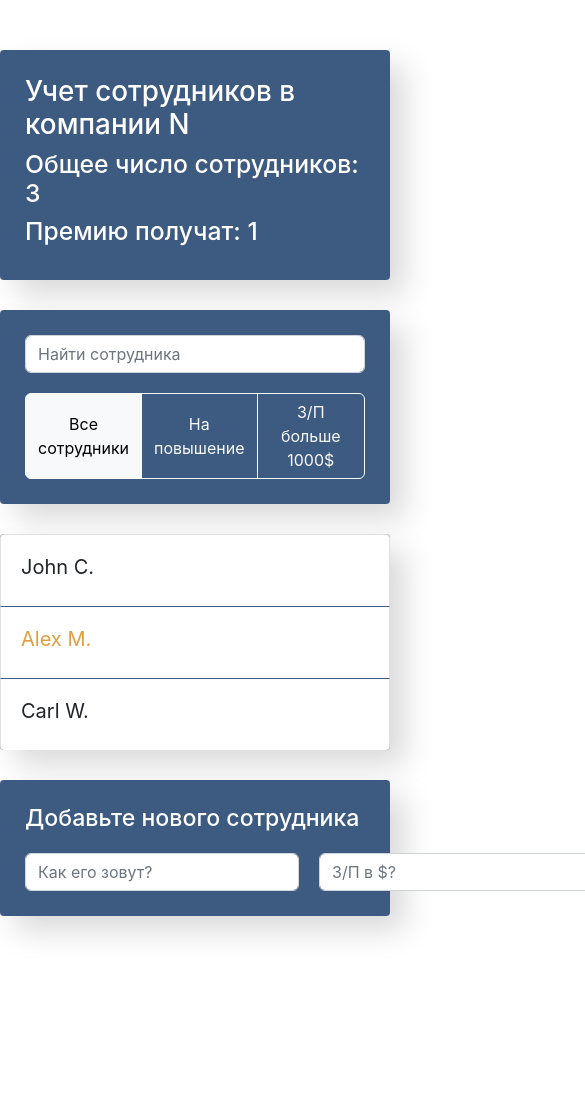
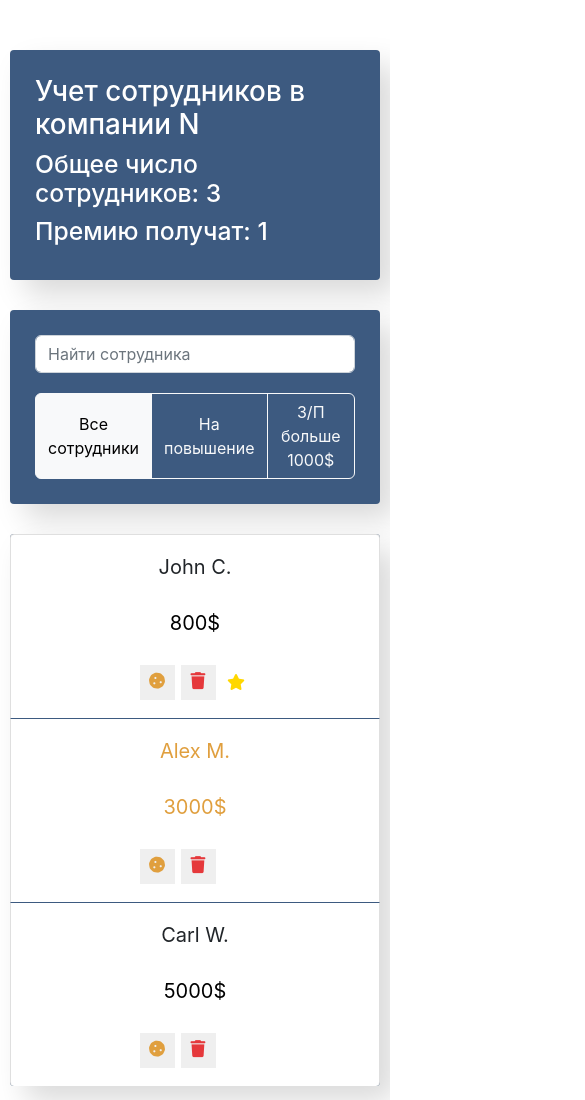
Before and after one commit to Shushu9/employees, a React app: page / in a window 390 px wide. Shown: the top 1100 px of the page, 585 px wide, since content can reach past the window. Before the commit the page ends 966 px from the top, so only its background shows below. Built offline with nearby package versions, Linux system fonts and the light colour scheme.

Commit message:
feat: add media rules and made new build

```diff
--- a/package.json
+++ b/package.json
@@ -2,6 +2,7 @@
   "name": "12.employees",
   "version": "0.1.0",
   "private": true,
+  "homepage": "https://shushu9.github.io/employees/build/",
   "dependencies": {
     "@testing-library/jest-dom": "^5.16.5",
     "@testing-library/react": "^13.4.0",
--- a/src/components/app/app.css
+++ b/src/components/app/app.css
@@ -1,4 +1,12 @@
 .app {
-    margin: 0 auto;
-    max-width: 1000px;
+  margin: 0 auto;
+  max-width: 1000px;
+
+}
+
+@media (max-width: 1200px) {
+  .app {
+    padding-left: 10px;
+    padding-right: 10px;
   }
+}
--- a/src/components/employees-add-form/employees-add-form.css
+++ b/src/components/employees-add-form/employees-add-form.css
@@ -15,3 +15,15 @@
     width: 350px;
     margin-right: 20px;
 }
+
+@media (max-width: 610px) {
+    .add-form {
+        flex-direction: column;
+        row-gap: 20px;
+    }
+
+    .add-form input {
+        width: 100%;
+        margin-right: 20px;
+    }
+}
--- a/src/components/employees-list-item/employees-list-item.css
+++ b/src/components/employees-list-item/employees-list-item.css
@@ -12,6 +12,24 @@
     font-size: 20px;
     cursor: pointer;
     min-width: 550px;
+}
+
+@media (max-width: 610px) {
+    .list-group-item {
+        flex-direction: column;
+        row-gap: 20px;
+    }
+
+    .list-group-item-label {
+        width: 100%;
+        text-align: center;
+    }
+}
+
+@media (max-width: 992px) {
+    .list-group-item span {
+        min-width: auto;
+    }
 }
 
 .list-group-item input {
@@ -55,7 +73,8 @@
     transform: translateX(0px);
 }
 
-.list-group-item.increase .list-group-item-label, .list-group-item.increase .list-group-item-input {
+.list-group-item.increase .list-group-item-label,
+.list-group-item.increase .list-group-item-input {
     color: #e09f3e;
 }
 
```
Also changed, not shown: build/asset-manifest.json, build/index.html, 4 other files.
